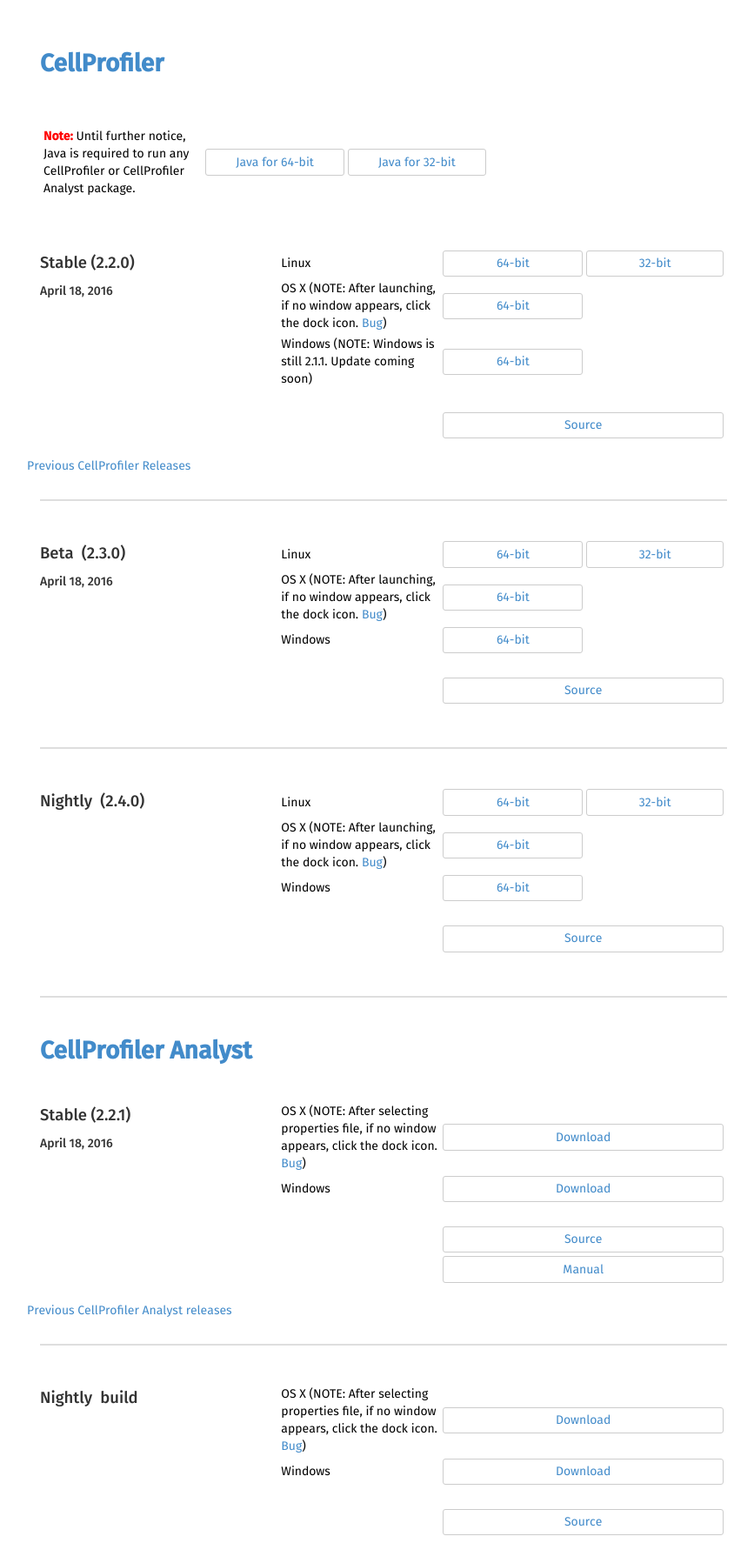
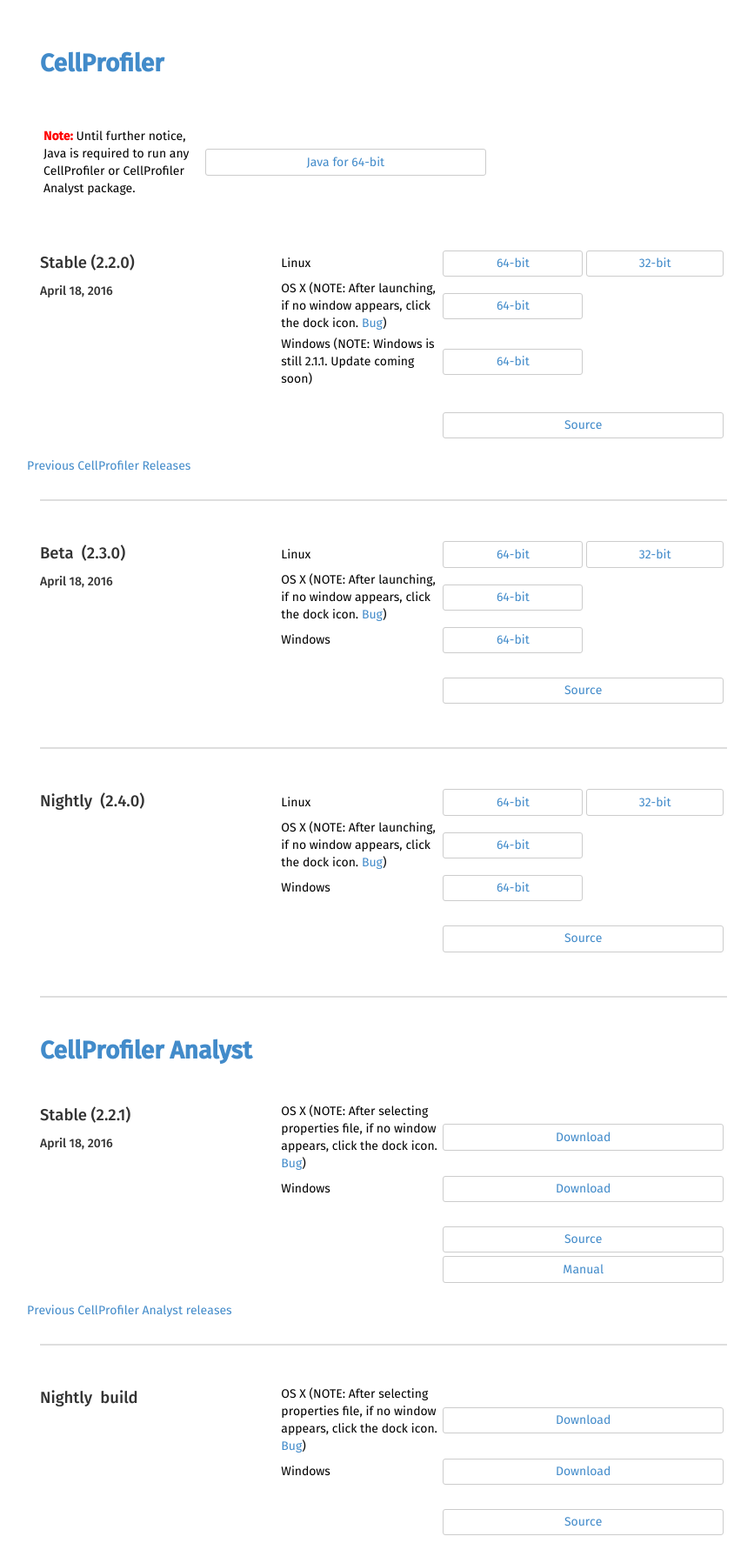
Before and after one commit to CellProfiler/cellprofiler.github.com-backup, a Jekyll site: the page built from releases/index.html, in a window 1280 px wide. Shown: the whole page at 87% size, without its empty margins (199-1066 px from the left). Built offline with Jekyll 4.4.1, drawn with Linux system fonts in a browser that asks for light colours.

Commit message:
delete 32 bit java from release page

```diff
--- a/releases/index.html
+++ b/releases/index.html
@@ -11,8 +11,6 @@
           <td class="inst-type"><font color="red"><b>Note:</b></font> Until further notice, Java is required to run any CellProfiler or CellProfiler Analyst package.</td>
 
           <td><a href="http://www.oracle.com/technetwork/java/javase/downloads/jre8-downloads-2133155.html"><div class="inst-button">Java for 64-bit</div></a></td>
-
-          <td><a href="http://www.oracle.com/technetwork/java/javase/downloads/jre8-downloads-2133155.html"><div class="inst-button">Java for 32-bit</div></a></td>
         </tr>
       </tbody>
     </table>
```
